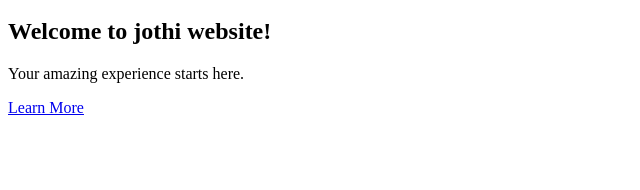
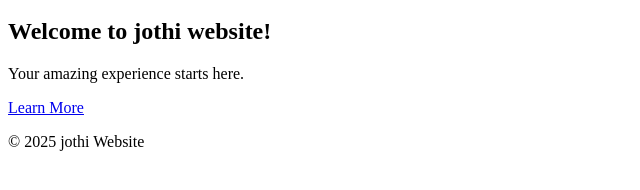
Before and after one commit to jothilakshmikodeeswaran/version-control-simulation-jothi, a plain HTML site: page index.html in a window 1280 px wide. Shown: the part 100-290 px from the top of the page, without its empty margins (0-640 px from the left). Drawn offline with Linux system fonts and the light colour scheme.

Commit message:
Added footer section to index.html

```diff
--- a/index.html
+++ b/index.html
@@ -17,5 +17,8 @@
             <a href="#" class="btn">Learn More</a>
         </div>
     </section>
+    <footer>
+        <p>&copy; 2025 jothi Website</p>
+      </footer>
 </body>
 </html>
```
